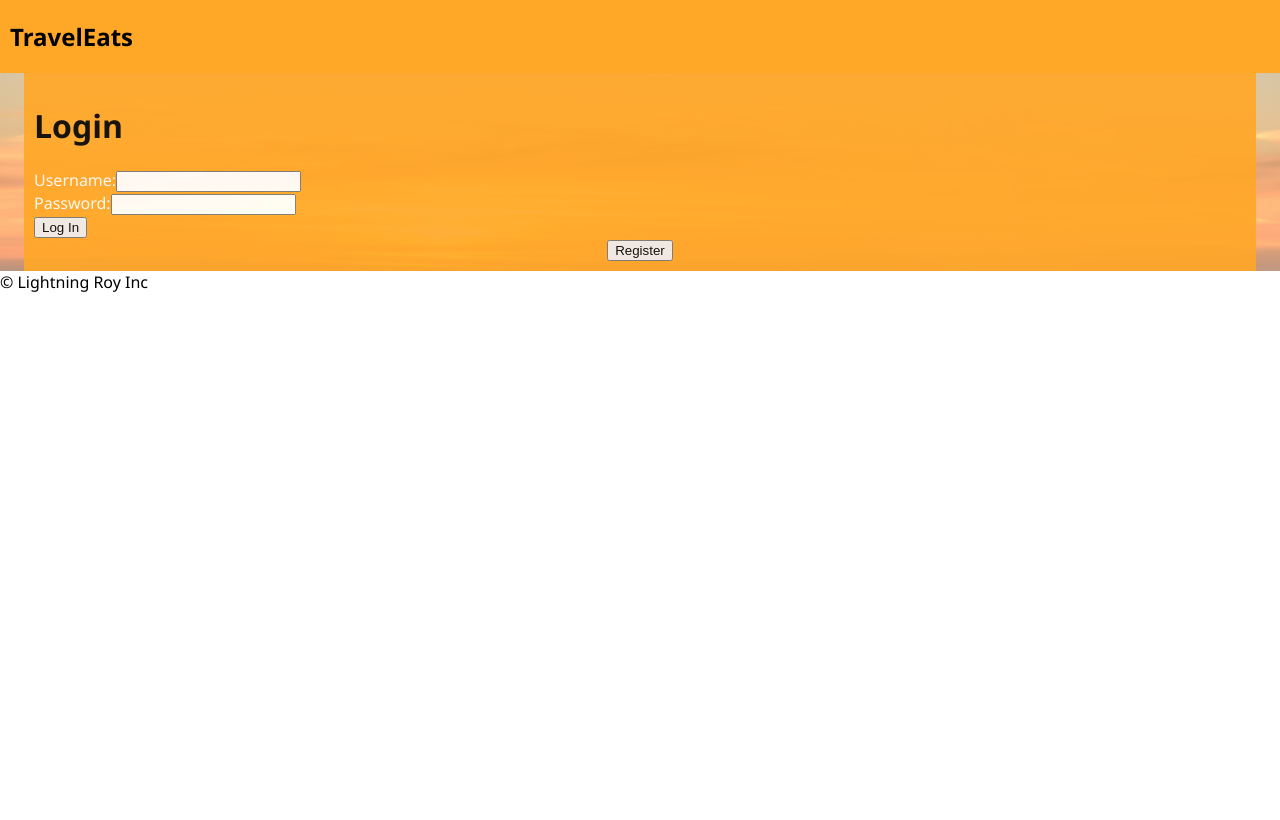
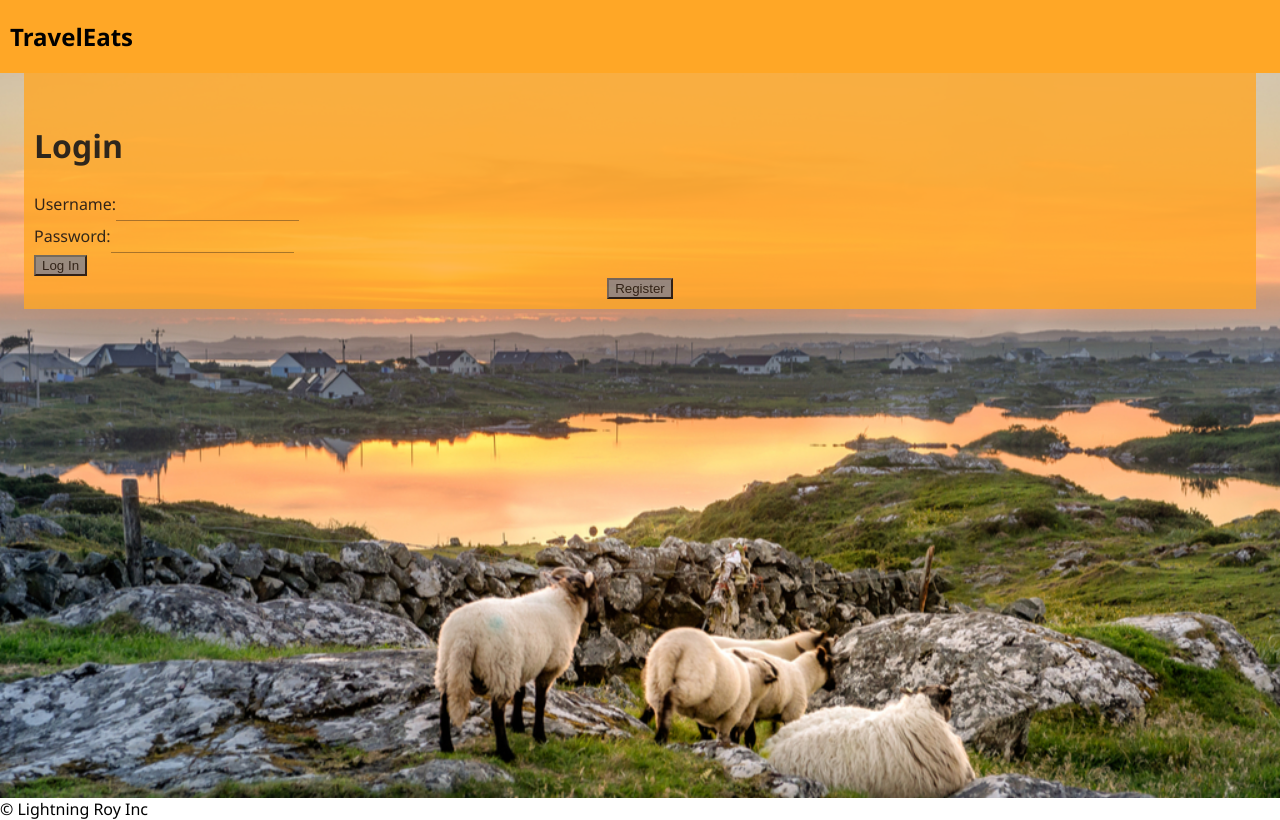
Before and after one commit to michaelodonnell321/TravelEats, a React (Create React App) app: page /#/home in a window 1280 px wide. Before the commit this address led to /#/home. Built offline with nearby package versions, Linux system fonts and the light colour scheme; no server answers.

Commit message:
comments added for clarity to many components

```diff
--- a/src/components/BackToListings/BackToListings.jsx
+++ /dev/null
@@ -1,33 +0,0 @@
-import React, { Component } from 'react';
-import Link from '@material-ui/core/Link';
-import {withRouter} from 'react-router-dom';
-import {withStyles} from '@material-ui/core/styles';
-import Container from '@material-ui/core/Container';
-import Button from '@material-ui/core/Button';
-
-const styles = {
-    link: {
-        width: 'auto',
-    }
-}
-
-class BackToListings extends Component {
-    render() {
-        return (
-            <div>
-                <Container className={this.props.classes.link}>
-                    <div>
-                <Button
-                variant="outlined"
-                onClick={() => {this.props.history.push('/list')}}
-                >
-                                Back to Listings
-                </Button>
-                    </div>
-                </Container>
-            </div>
-        );
-    }
-}
-
-export default withStyles(styles)(withRouter(BackToListings));
--- a/src/components/ClosedText/ClosedText.jsx
+++ b/src/components/ClosedText/ClosedText.jsx
@@ -1,5 +1,7 @@
 import React, { Component } from 'react';
 import {connect} from 'react-redux';
+
+//creates CLOSED text on details page when restaurant is marked closed
 
 class ClosedText extends Component {
     render() {
--- a/src/components/CreateNewGroupForm/CreateNewGroupForm.jsx
+++ b/src/components/CreateNewGroupForm/CreateNewGroupForm.jsx
@@ -5,6 +5,7 @@ import { Input } from '@material-ui/core';
 import swal from '@sweetalert/with-react';
 import Button from '@material-ui/core/Button';
 
+//form to handle creation of a new group
 
 class CreateNewGroupForm extends Component {
     state = {
@@ -13,7 +14,7 @@ class CreateNewGroupForm extends Component {
             newGroupID: '',
         }
     }
-
+    //handles change for all form properties
     handleChangeFor = (event, propertyName) => {
         this.setState({
             newGroup: {
@@ -22,7 +23,7 @@ class CreateNewGroupForm extends Component {
             }
         })
     }
-
+    //handles submission of form
     handleFormSubmit = (event) => {
         event.preventDefault();
         console.log('form submitted');
@@ -39,6 +40,7 @@ class CreateNewGroupForm extends Component {
                 adminID: this.props.user.id
             }
         })
+        //sweet alert to let user know group has been submitted
         swal(
             <div>
                 <h1>Group submitted successfully!</h1>
--- a/src/components/EditProfile/EditProfile.jsx
+++ b/src/components/EditProfile/EditProfile.jsx
@@ -22,14 +22,14 @@ class EditProfile extends Component {
         this.getGroups();
         this.getActiveGroup();
     }
-
+    //gets group that user is currently active in
     getActiveGroup = () => {
         this.props.dispatch({
             type: 'FETCH_ACTIVE_GROUP',
             payload: this.props.user.id
         })
     }
-
+    //gets all groups user is a part of
     getGroups = () => {
         this.props.dispatch({
             type: 'FETCH_ALL_GROUPS'
--- a/src/components/EditProfileForm/EditProfileForm.jsx
+++ b/src/components/EditProfileForm/EditProfileForm.jsx
@@ -30,7 +30,7 @@ class EditProfileForm extends Component {
         this.getProfileInfo();
         console.log('state is', this.state)
     }
-
+    //gets all profile info for user
     getProfileInfo = () => {
         this.props.dispatch({
             type: 'GET_PROFILE_INFO',
@@ -45,7 +45,7 @@ class EditProfileForm extends Component {
         })
         console.log('state after get profile info', this.state)
     }
-
+    //handles changes for all properties on form
     handleChangeFor = (event, propertyName) => {
         this.setState({
             updatedUserInfo: {
@@ -54,7 +54,7 @@ class EditProfileForm extends Component {
             }
         });
     }
-
+    //handles submission of form to redux
     handleFormSubmit = (event) => {
         event.preventDefault();
         console.log('form submitted');
--- a/src/components/GroupGenerator/GroupGenerator.jsx
+++ b/src/components/GroupGenerator/GroupGenerator.jsx
@@ -5,11 +5,8 @@ import Button from '@material-ui/core/Button';
 
 
 class GroupGenerator extends Component {
-    componentDidMount() {
-    console.log('props are', this.props);
-    }
 
-
+    //changes what group a user is actively in on click
     handleGroupClick = (name) => {
         console.log('clicked name', name);
         console.log('id of click', this.props.user.id)
@@ -25,6 +22,7 @@ class GroupGenerator extends Component {
     render() {
         return (
             <div>
+                {/* maps over array from reducer to generate all groups user is a memeber of */}
                 {this.props.group.map(group => {
                     return (
                         <div>
--- a/src/components/LoginPage/LoginPage.css
+++ /dev/null
@@ -1,9 +0,0 @@
-.mainBody {
-    background-image: url("/images/loginbackground.jpg");
-    height: -webkit-fill-available;
-    background-size: cover;
-    height: 100%;
-    background-position: center center;
-    background-repeat: no-repeat;
-    background-attachment: fixed;
-}
--- a/src/components/LoginPage/LoginPage.js
+++ b/src/components/LoginPage/LoginPage.js
@@ -1,8 +1,8 @@
 import React, { Component } from 'react';
 import { connect } from 'react-redux';
-import './LoginPage.css';
-import {withStyles} from '@material-ui/core/styles';
+import { withStyles } from '@material-ui/core/styles';
 import Container from '@material-ui/core/Container';
+import Input from '@material-ui/core/Input';
 
 const styles = {
   background: {
@@ -11,12 +11,20 @@ const styles = {
     backgroundPosition: 'center center',
     backgroundRepeat: 'no-repeat',
     backgroundAttachment: 'fixed',
-    height: "100%",
+    height: '725px',
   },
   addForm: {
     padding: '10px',
     backgroundColor: '#ffa726',
     opacity: '0.9',
+    paddingTop: '30px',
+    opacity: '.8'
+  },
+  inputText: {
+    color: 'black',
+  },
+  buttons: {
+    backgroundColor: 'grey',
   }
 }
 class LoginPage extends Component {
@@ -62,9 +70,10 @@ class LoginPage extends Component {
           <form onSubmit={this.login}>
             <h1>Login</h1>
             <div>
-            <label htmlFor="username">
+              <label htmlFor="username" className={this.props.classes.inputText}>
                 Username:
-              <input
+              <Input
+                  className={this.props.classes.input}
                   type="text"
                   name="username"
                   value={this.state.username}
@@ -73,9 +82,10 @@ class LoginPage extends Component {
               </label>
             </div>
             <div>
-            <label htmlFor="password">
+              <label htmlFor="password" className={this.props.classes.inputText}>
                 Password:
-              <input
+              <Input
+                  className={this.props.classes.input}
                   type="password"
                   name="password"
                   value={this.state.password}
@@ -89,14 +99,15 @@ class LoginPage extends Component {
                 type="submit"
                 name="submit"
                 value="Log In"
+                className={this.props.classes.buttons}
               />
             </div>
           </form>
           <center>
             <button
               type="button"
-            className="link-button"
-            onClick={() => {this.props.dispatch({type: 'SET_TO_REGISTER_MODE'})}}
+              className={this.props.classes.buttons}
+              onClick={() => { this.props.dispatch({ type: 'SET_TO_REGISTER_MODE' }) }}
             >
               Register
           </button>
--- a/src/components/RegisterPage/RegisterPage.js
+++ b/src/components/RegisterPage/RegisterPage.js
@@ -1,5 +1,31 @@
 import React, { Component } from 'react';
-import {connect} from 'react-redux';
+import { connect } from 'react-redux';
+import { withStyles } from '@material-ui/core/styles';
+import Container from '@material-ui/core/Container';
+
+const styles = {
+  loginBackground: {
+    backgroundImage: "url('/images/formbackground.jpg')",
+    backgroundSize: 'cover',
+    backgroundPosition: 'center center',
+    backgroundRepeat: 'no-repeat',
+    backgroundAttachment: 'fixed',
+    height: '725px',
+  },
+  inputText: {
+    color: 'black',
+  },
+  buttons: {
+    backgroundColor: 'grey',
+  },
+  addForm: {
+    padding: '10px',
+    backgroundColor: '#ffa726',
+    opacity: '0.9',
+    paddingTop: '30px',
+    opacity: '.8'
+  },
+}
 
 class RegisterPage extends Component {
   state = {
@@ -19,7 +45,7 @@ class RegisterPage extends Component {
         },
       });
     } else {
-      this.props.dispatch({type: 'REGISTRATION_INPUT_ERROR'});
+      this.props.dispatch({ type: 'REGISTRATION_INPUT_ERROR' });
     }
   } // end registerUser
 
@@ -31,7 +57,7 @@ class RegisterPage extends Component {
 
   render() {
     return (
-      <div>
+        <div classname={this.props.classes.loginBackground}>
           {this.props.errors.registrationMessage && (
             <h2
               className="alert"
@@ -40,7 +66,10 @@ class RegisterPage extends Component {
               {this.props.errors.registrationMessage}
             </h2>
           )}
-        <form onSubmit={this.registerUser}>
+          <Container classname={this.props.classes.loginBackground}>
+          <form
+          className={this.props.classes.addForm}
+          onSubmit={this.registerUser}>
             <h1>Register User</h1>
             <div>
               <label htmlFor="username">
@@ -73,11 +102,13 @@ class RegisterPage extends Component {
               />
             </div>
           </form>
+          </Container>
           <center>
             <button
+            className={this.props.classes.buttons}
               type="button"
               className="link-button"
-            onClick={() => {this.props.dispatch({type: 'SET_TO_LOGIN_MODE'})}}
+              onClick={() => { this.props.dispatch({ type: 'SET_TO_LOGIN_MODE' }) }}
             >
               Login
           </button>
@@ -94,4 +125,4 @@ const mapStateToProps = state => ({
   errors: state.errors,
 });
 
-export default connect(mapStateToProps)(RegisterPage);
+export default connect(mapStateToProps)(withStyles(styles)(RegisterPage));
--- a/src/components/RestaurantForm/RestaurantForm.jsx
+++ b/src/components/RestaurantForm/RestaurantForm.jsx
@@ -93,13 +93,29 @@ class RestaurantForm extends Component {
         )
     }
 
+    demoClick = () => {
+        this.setState({
+            newRestaurant: {
+                name: 'The Handsome Hog',
+                address: '203 6th St E',
+                city: 'St Paul',
+                state: 'MN',
+                country: 'United States',
+                zip: '55101',
+                comments: 'Incredible BBQ, great atmosphere. Bourbon and smoke, what more could you need?',
+                recommended: true,
+                type: 'BBQ'
+            }
+        })
+    }
+
     render() {
 
         return (
             <Container className={this.props.classes.background}>
                 <div className="formDiv">
                     <Typography component="div">
-                        <Box textAlign="center" fontSize="h3.fontSize" className="formName">Add a Restaurant
+                        <Box onClick={this.demoClick()} textAlign="center" fontSize="h3.fontSize" className="formName">Add a Restaurant
                     </Box>
                     </Typography>
                 </div>
```
Also changed, not shown: src/components/RestaurantDetails/RestaurantDetails.jsx (+26 -17 lines). Lines whose indentation alone changed are shown as unchanged.
